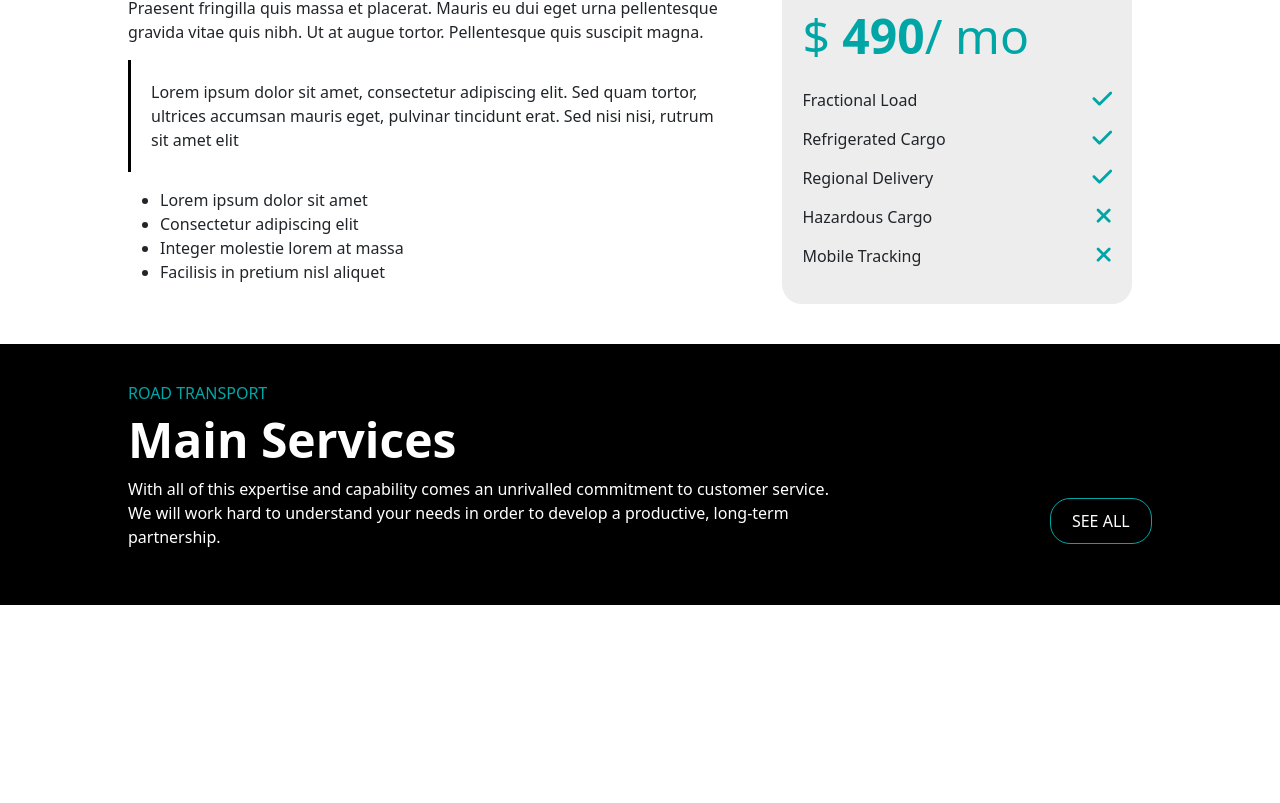
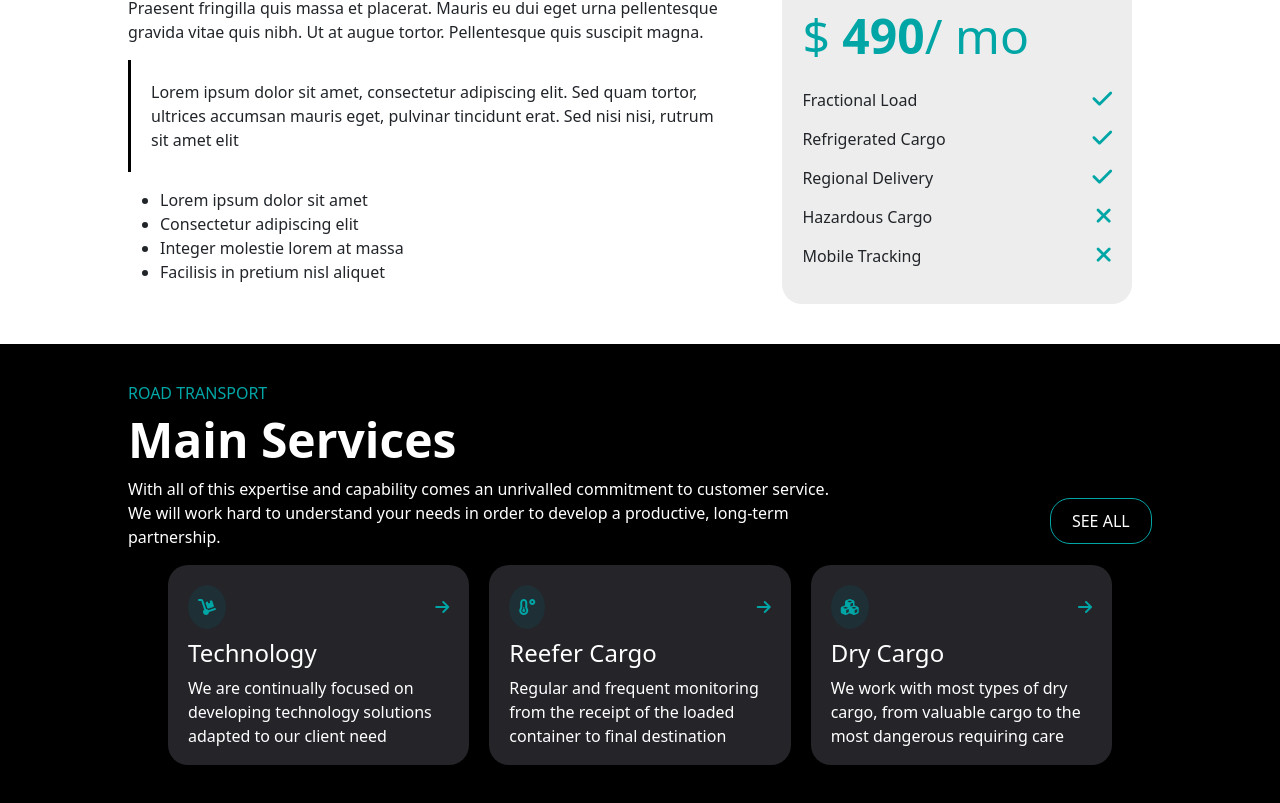
Before and after one commit to matteocenci/proj-html-vuejs, a Vue app: page / in a window 1280 px wide. Shown: the part 1257-2060 px from the top of the page. Before the commit the page ends 1862 px from the top, so only its background shows below. Built offline with nearby package versions, Linux system fonts and the light colour scheme.

Commit message:
add: custom styles in third section

```diff
--- a/src/pages/Home.vue
+++ b/src/pages/Home.vue
@@ -1,5 +1,5 @@
 <script>
-import { store } from '../store';
+import { store } from '../store.js';
 export default {
     data() {
         return {
@@ -72,7 +72,18 @@ export default {
                 <p>With all of this expertise and capability comes an unrivalled commitment to customer service. We will work hard to understand your needs in order to develop a productive, long-term partnership.</p>
                 <button class="btn-secondary-color">SEE ALL</button>
             </div>
-
+            <div class="container-card">
+                <div v-for="info in store.main_services" class="services-card">
+                    <div>
+                        <span>
+                            <i :class="info.icon"></i>
+                        </span>
+                        <i class="fa-solid fa-arrow-right"></i>
+                    </div>
+                    <h4>{{ info.title }}</h4>
+                    <p>{{ info.description }}</p>
+                </div>
+            </div>
         </div>
     </section>
 </template>
@@ -224,5 +235,36 @@ section {
             width: 10%;
         }
     }
+
+    .container-card {
+        display: flex;
+        justify-content: center;
+        gap: 20px;
+        .services-card {
+            border-radius: 20px;
+            width: calc(100% / 3 - 40px);
+            height: 200px;
+            color: white;
+            background-color: #242429;
+            padding: 20px;
+
+            div {
+                @include flex(row, space-between, center);
+                margin-bottom: 10px;
+
+                span {
+                    background-color: #1e2f35;
+                    padding: 10px;
+                    border-radius: 50%;
+                    aspect-ratio: 1;
+                }
+
+                i {
+                    color: $primary-color;
+                }
+            }
+        }
+    }
+
 }
 </style>
```
